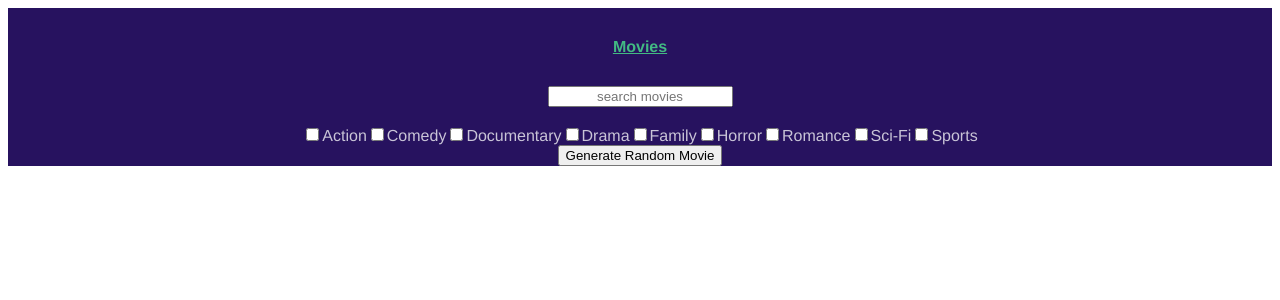
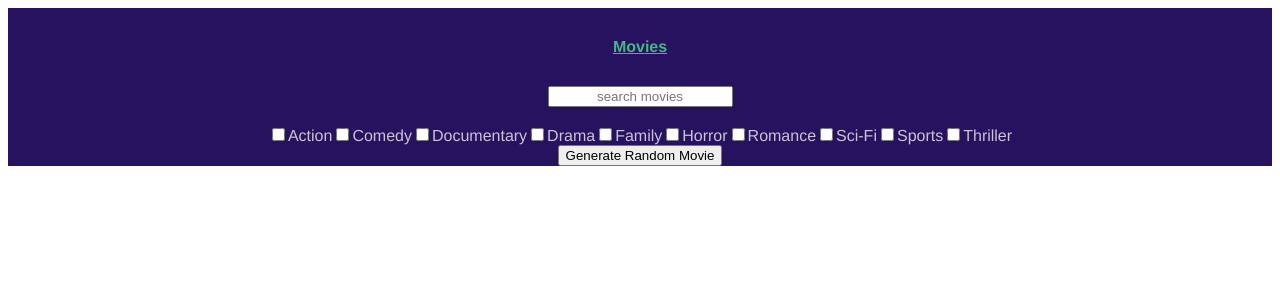
Before and after one commit to kielarneson/random-movie-app, a Vue app: page / in a window 1280 px wide. Shown: the top 300 px of the page. Built offline with nearby package versions, Linux system fonts and the light colour scheme.

Commit message:
Added logic to show random thriller movie

```diff
--- a/src/views/Home.vue
+++ b/src/views/Home.vue
@@ -20,14 +20,16 @@
       <label for="checkbox">Drama</label>
       <input type="checkbox" id="checkbox-family" v-model="family" />
       <label for="checkbox">Family</label>
-      <input type="checkbox" id="checkbox-family" v-model="horror" />
+      <input type="checkbox" id="checkbox-horror" v-model="horror" />
       <label for="checkbox">Horror</label>
-      <input type="checkbox" id="checkbox-family" v-model="romance" />
+      <input type="checkbox" id="checkbox-romance" v-model="romance" />
       <label for="checkbox">Romance</label>
-      <input type="checkbox" id="checkbox-family" v-model="sciFi" />
+      <input type="checkbox" id="checkbox-scifi" v-model="sciFi" />
       <label for="checkbox">Sci-Fi</label>
-      <input type="checkbox" id="checkbox-family" v-model="sport" />
+      <input type="checkbox" id="checkbox-sports" v-model="sport" />
       <label for="checkbox">Sports</label>
+      <input type="checkbox" id="checkbox-thriller" v-model="thriller" />
+      <label for="checkbox">Thriller</label>
     </div>
 
     <div class="movie-show">
@@ -91,6 +93,7 @@ export default {
       romance: false,
       sciFi: false,
       sport: false,
+      thriller: false,
     };
   },
   created: function () {},
@@ -219,6 +222,11 @@ export default {
           console.log("Random Sport", response);
           this.randomMovieData = response.data;
         });
+      } else if (this.thriller === true) {
+        axios.get("/thrillers").then((response) => {
+          console.log("Random Thriller", response);
+          this.randomMovieData = response.data;
+        });
       } else {
         axios.get("/movies").then((response) => {
           console.log("Random movie", response);
```
